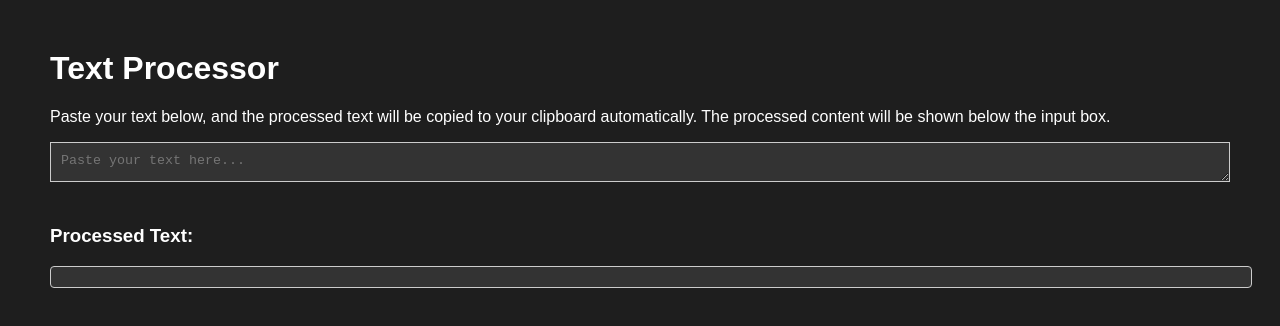
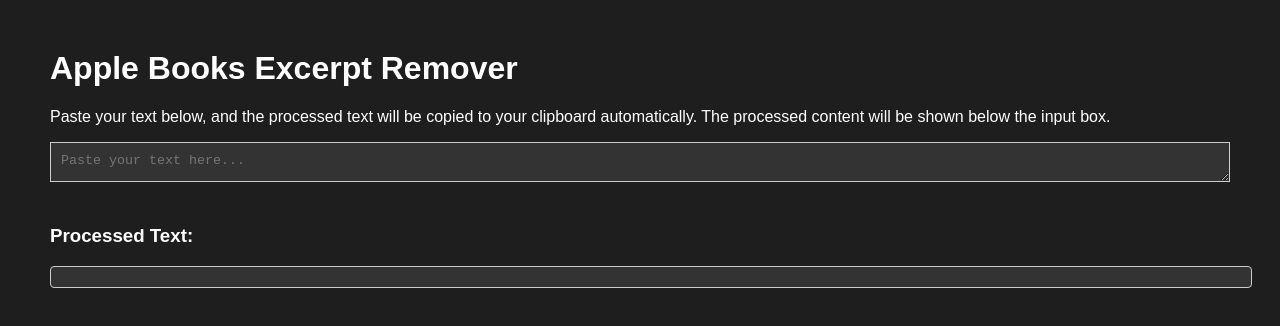
Before and after one commit to xnivaxhzne/Apple-Books-excerpt-remover, a plain HTML site: page index.html in a window 1280 px wide. Drawn offline with Linux system fonts and the light colour scheme.

Commit message:
Add readme and update title

```diff
--- a/index.html
+++ b/index.html
@@ -3,7 +3,7 @@
   <head>
     <meta charset="UTF-8" />
     <meta name="viewport" content="width=device-width, initial-scale=1.0" />
-    <title>Text Processor</title>
+    <title>Apple Books Excerpt Remover</title>
     <style>
       body {
         font-family: Arial, sans-serif;
@@ -66,7 +66,7 @@
   </head>
 
   <body class="dark-mode">
-    <h1>Text Processor</h1>
+    <h1>Apple Books Excerpt Remover</h1>
     <p>
       Paste your text below, and the processed text will be copied to your
       clipboard automatically. The processed content will be shown below the
```
Also changed, not shown: assets/after.png (added), assets/app.png (added), assets/before.png (added), 1 other file.
